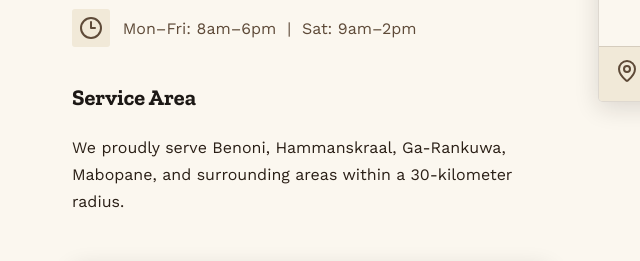
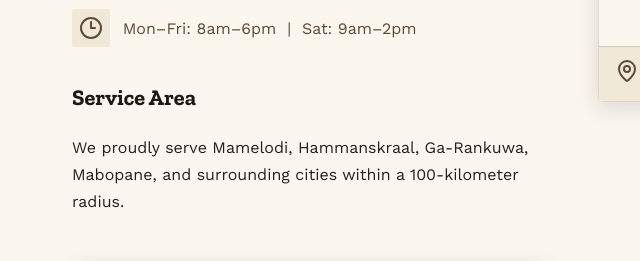
Before and after one commit to 16LouisM/Carpentry-Web, a website with bundled scripts: page index.html in a window 1280 px wide. Shown: the part 4900-5161 px from the top of the page, 18-658 px from the left. Built offline with nearby package versions, Linux system fonts and the light colour scheme; no server answers; grey boxes are pictures that could not be loaded.

Commit message:
Update index.html

```diff
--- a/index.html
+++ b/index.html
@@ -809,9 +809,9 @@
 
                     <p class="contact-service-area-text" id="serviceAreaText">
 
-                        We proudly serve Benoni, Hammanskraal,
-                        Ga-Rankuwa, Mabopane, and surrounding areas
-                        within a 30-kilometer radius.
+                        We proudly serve Mamelodi, Hammanskraal,
+                        Ga-Rankuwa, Mabopane, and surrounding cities
+                        within a 100-kilometer radius.
 
                     </p>
 
```
